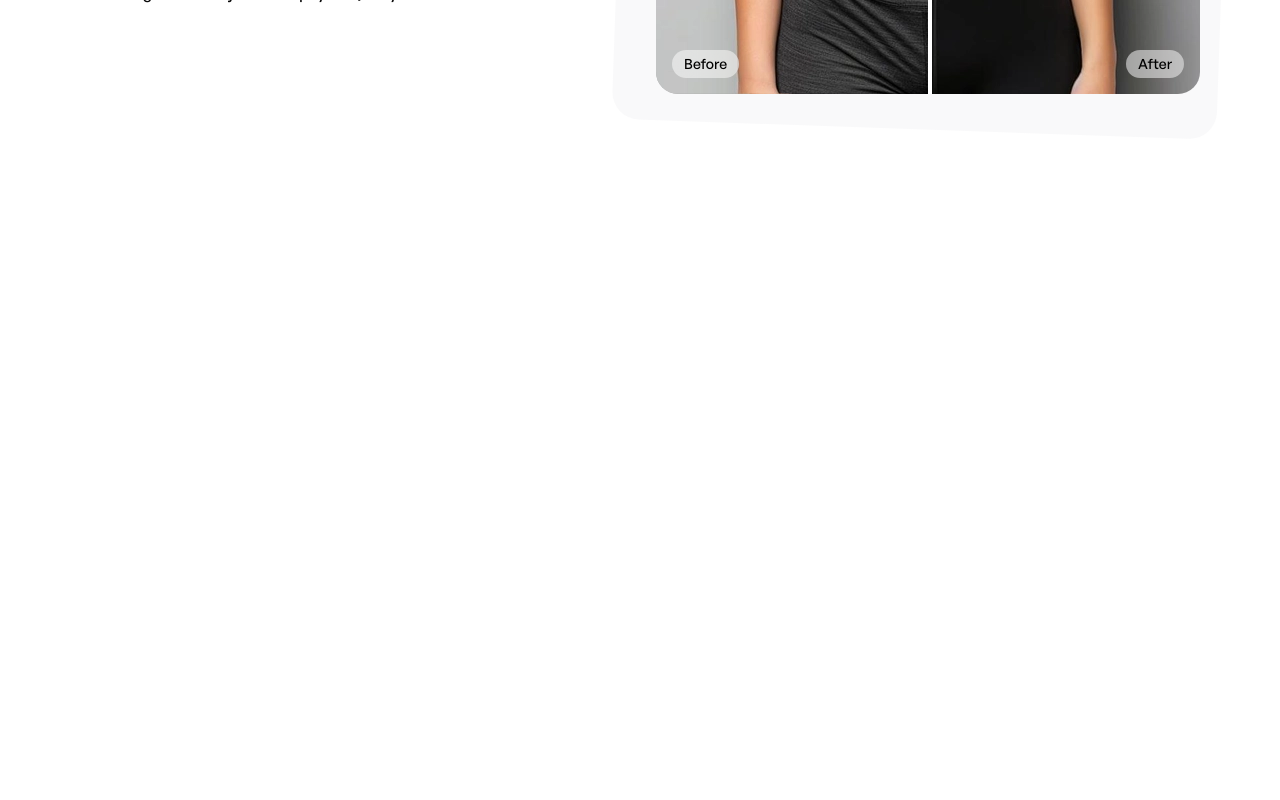
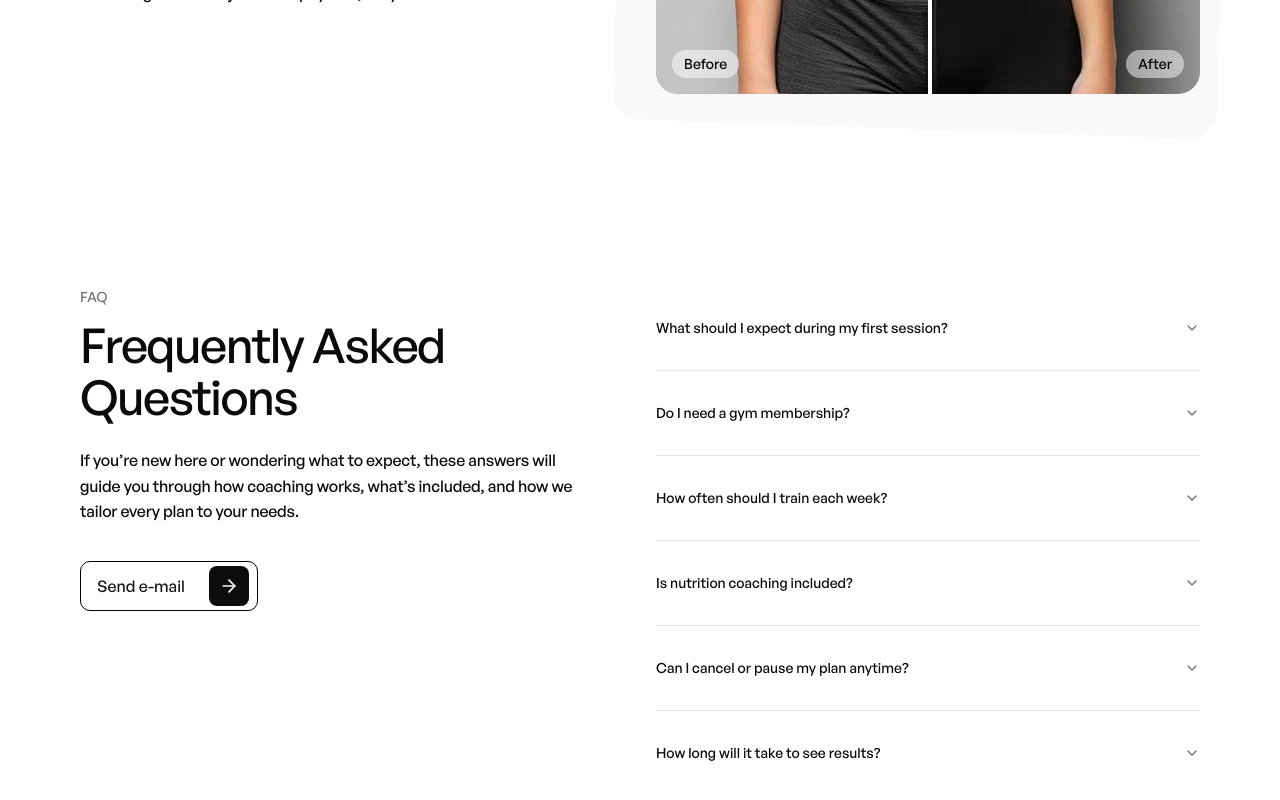
Before and after one commit to gustavoppdev/personal-trainer-landing-page, a Next.js app: page /en in a window 1280 px wide. Shown: the part 6396-7196 px from the top of the page. Before the commit the page ends 6586 px from the top, so only its background shows below. Built offline with nearby package versions, Linux system fonts and the light colour scheme.

Commit message:
feat(faq): adiciona a section faq (#12)

```diff
--- a/messages/en.json
+++ b/messages/en.json
@@ -189,6 +189,39 @@
       "after": "After",
       "beforeAltImage": "Before transformation",
       "afterAltImage": "After transformation"
+    },
+    "FAQ": {
+      "introduction": "FAQ",
+      "headline": "Frequently Asked Questions",
+      "description": "If you’re new here or wondering what to expect, these answers will guide you through how coaching works, what’s included, and how we tailor every plan to your needs.",
+      "ctaBtn": "Send e-mail",
+      "faqs": {
+        "0": {
+          "question": "What should I expect during my first session?",
+          "answer": "Your first session is a relaxed introduction. We’ll review your goals, current routine, and any limitations, then run through simple movements to understand your starting point."
+        },
+        "1": {
+          "question": "Do I need a gym membership?",
+          "answer": "A gym membership isn’t required. Your program can be built for home, gym, or a mix of both depending on your preference and equipment."
+        },
+        "2": {
+          "question": "How often should I train each week?",
+          "answer": "Most clients train 3–4 times per week, but the schedule is tailored to your lifestyle. The goal is consistency — not exhaustion."
+        },
+
+        "3": {
+          "question": "Is nutrition coaching included?",
+          "answer": "Yes. You’ll receive practical nutrition guidance based on your goals, preferences, and daily routine — without restrictive rules."
+        },
+        "4": {
+          "question": "Can I cancel or pause my plan anytime?",
+          "answer": "Absolutely. You can pause or cancel your plan whenever needed — no hidden fees or long-term commitments."
+        },
+        "5": {
+          "question": "How long will it take to see results?",
+          "answer": "Most clients notice improvements in energy, posture, and strength within a few weeks. Visible physical results vary, but consistent work pays off."
+        }
+      }
     }
   },
   "Others": {
--- a/messages/pt.json
+++ b/messages/pt.json
@@ -189,6 +189,38 @@
       "after": "Depois",
       "beforeAltImage": "Antes da transformação",
       "afterAltImage": "Depois da transformação"
+    },
+    "FAQ": {
+      "introduction": "FAQ",
+      "headline": "Perguntas Frequentes",
+      "description": "Se você está chegando agora ou quer entender melhor como funciona, essas respostas explicam o processo, o que está incluído e como personalizamos cada plano para você.",
+      "ctaBtn": "Enviar e-mail",
+      "faqs": {
+        "0": {
+          "question": "O que posso esperar da minha primeira sessão?",
+          "answer": "A primeira sessão é uma introdução leve. Vamos revisar suas metas, sua rotina atual e possíveis limitações, além de fazer alguns movimentos simples para entender seu ponto de partida."
+        },
+        "1": {
+          "question": "Preciso ter matrícula na academia?",
+          "answer": "Você não precisa de academia. Seu plano pode ser feito para treinar em casa, na academia ou de forma híbrida, dependendo do que você prefere e do que tem disponível."
+        },
+        "2": {
+          "question": "Com que frequência devo treinar por semana?",
+          "answer": "A maioria das clientes treina entre 3 e 4 vezes por semana, mas o cronograma é ajustado à sua rotina. O objetivo é consistência — não exaustão."
+        },
+        "3": {
+          "question": "O acompanhamento nutricional está incluído?",
+          "answer": "Sim. Você recebe orientações práticas de nutrição baseadas nas suas metas, preferências e rotina — sem regras restritivas."
+        },
+        "4": {
+          "question": "Posso cancelar ou pausar meu plano a qualquer momento?",
+          "answer": "Com certeza. Você pode pausar ou cancelar seu plano sempre que precisar — sem taxas escondidas ou compromissos longos."
+        },
+        "5": {
+          "question": "Quanto tempo leva para ver resultados?",
+          "answer": "A maioria das clientes percebe melhorias na energia, postura e força em poucas semanas. Os resultados físicos variam, mas a consistência sempre traz retorno."
+        }
+      }
     }
   },
   "Others": {
--- /dev/null
+++ b/src/app/[locale]/(home)/components/FAQ/FAQ.tsx
@@ -0,0 +1,29 @@
+// Componentes
+import { Accordion } from "@/components/ui/accordion";
+import SectionTitle from "@/components/common/SectionTitle";
+import FAQItem from "./FAQItem";
+
+// Constantes
+import { FAQArray } from "@/constants";
+
+export const FAQ = () => {
+  return (
+    <section className="section-container place py-14 lg:py-24 grid grid-cols-1 lg:grid-cols-2 gap-8">
+      {/* Text */}
+      <SectionTitle
+        namespace="Sections.FAQ"
+        buttonType="outline"
+        buttonStyles="dark:border-white text-primary"
+        styles="lg:max-w-lg gap-y-3"
+      />
+
+      {/* FAQ */}
+
+      <Accordion type="single" collapsible className="justify-between">
+        {FAQArray.map((faq, index) => (
+          <FAQItem key={index} faq={faq} index={index} />
+        ))}
+      </Accordion>
+    </section>
+  );
+};
--- /dev/null
+++ b/src/app/[locale]/(home)/components/FAQ/FAQItem.tsx
@@ -0,0 +1,24 @@
+import {
+  AccordionContent,
+  AccordionItem,
+  AccordionTrigger,
+} from "@/components/ui/accordion";
+import { FAQType } from "@/types";
+import { useTranslations } from "next-intl";
+
+type Props = {
+  faq: FAQType;
+  index: number;
+};
+
+const FAQItem = ({ faq, index }: Props) => {
+  const t = useTranslations("Sections.FAQ.faqs");
+  return (
+    <AccordionItem value={`item-${index}`} className="py-4">
+      <AccordionTrigger>{t(faq.question)}</AccordionTrigger>
+      <AccordionContent>{t(faq.answer)}</AccordionContent>
+    </AccordionItem>
+  );
+};
+
+export default FAQItem;
--- /dev/null
+++ b/src/app/[locale]/(home)/components/FAQ/index.ts
@@ -0,0 +1 @@
+export { FAQ } from "./FAQ";
--- a/src/app/[locale]/(home)/page.tsx
+++ b/src/app/[locale]/(home)/page.tsx
@@ -15,6 +15,7 @@ import { Results } from "./components/Results";
 
 // Assets
 import { heroImage } from "@/assets";
+import { FAQ } from "./components/FAQ";
 
 const Home = () => {
   return (
@@ -50,6 +51,7 @@ const Home = () => {
       <HowWorks />
       <Programs />
       <Results />
+      <FAQ />
     </main>
   );
 };
--- /dev/null
+++ b/src/components/ui/accordion.tsx
@@ -0,0 +1,66 @@
+"use client"
+
+import * as React from "react"
+import { ChevronDownIcon } from "lucide-react"
+import { Accordion as AccordionPrimitive } from "radix-ui"
+
+import { cn } from "@/lib/utils"
+
+function Accordion({
+  ...props
+}: React.ComponentProps<typeof AccordionPrimitive.Root>) {
+  return <AccordionPrimitive.Root data-slot="accordion" {...props} />
+}
+
+function AccordionItem({
+  className,
+  ...props
+}: React.ComponentProps<typeof AccordionPrimitive.Item>) {
+  return (
+    <AccordionPrimitive.Item
+      data-slot="accordion-item"
+      className={cn("border-b last:border-b-0", className)}
+      {...props}
+    />
+  )
+}
+
+function AccordionTrigger({
+  className,
+  children,
+  ...props
+}: React.ComponentProps<typeof AccordionPrimitive.Trigger>) {
+  return (
+    <AccordionPrimitive.Header className="flex">
+      <AccordionPrimitive.Trigger
+        data-slot="accordion-trigger"
+        className={cn(
+          "focus-visible:border-ring focus-visible:ring-ring/50 flex flex-1 items-start justify-between gap-4 rounded-md py-4 text-left text-sm font-medium transition-all outline-none hover:underline focus-visible:ring-[3px] disabled:pointer-events-none disabled:opacity-50 [&[data-state=open]>svg]:rotate-180",
+          className
+        )}
+        {...props}
+      >
+        {children}
+        <ChevronDownIcon className="text-muted-foreground pointer-events-none size-4 shrink-0 translate-y-0.5 transition-transform duration-200" />
+      </AccordionPrimitive.Trigger>
+    </AccordionPrimitive.Header>
+  )
+}
+
+function AccordionContent({
+  className,
+  children,
+  ...props
+}: React.ComponentProps<typeof AccordionPrimitive.Content>) {
+  return (
+    <AccordionPrimitive.Content
+      data-slot="accordion-content"
+      className="data-[state=closed]:animate-accordion-up data-[state=open]:animate-accordion-down overflow-hidden text-sm"
+      {...props}
+    >
+      <div className={cn("pt-0 pb-4", className)}>{children}</div>
+    </AccordionPrimitive.Content>
+  )
+}
+
+export { Accordion, AccordionItem, AccordionTrigger, AccordionContent }
--- a/src/constants/index.ts
+++ b/src/constants/index.ts
@@ -12,6 +12,7 @@ import {
   servicesPicture,
 } from "@/assets";
 import {
+  FAQType,
   LocalesArrayType,
   NavigationLink,
   PhilosophyStatType,
@@ -188,3 +189,31 @@ export const ProgramsArray: ProgramType[] = [
     features: ["2.features.0", "2.features.1", "2.features.2", "2.features.3"],
   },
 ];
+
+// Array para FAQ.tsx
+export const FAQArray: FAQType[] = [
+  {
+    question: "0.question",
+    answer: "0.answer",
+  },
+  {
+    question: "1.question",
+    answer: "1.answer",
+  },
+  {
+    question: "2.question",
+    answer: "2.answer",
+  },
+  {
+    question: "3.question",
+    answer: "3.answer",
+  },
+  {
+    question: "4.question",
+    answer: "4.answer",
+  },
+  {
+    question: "5.question",
+    answer: "5.answer",
+  },
+];
--- a/src/types/index.ts
+++ b/src/types/index.ts
@@ -57,3 +57,9 @@ export type ProgramType = {
   description: TranslationKey;
   features: TranslationKey[];
 };
+
+// Tipo para FAQ.tsx
+export type FAQType = {
+  question: TranslationKey;
+  answer: TranslationKey;
+};
```
